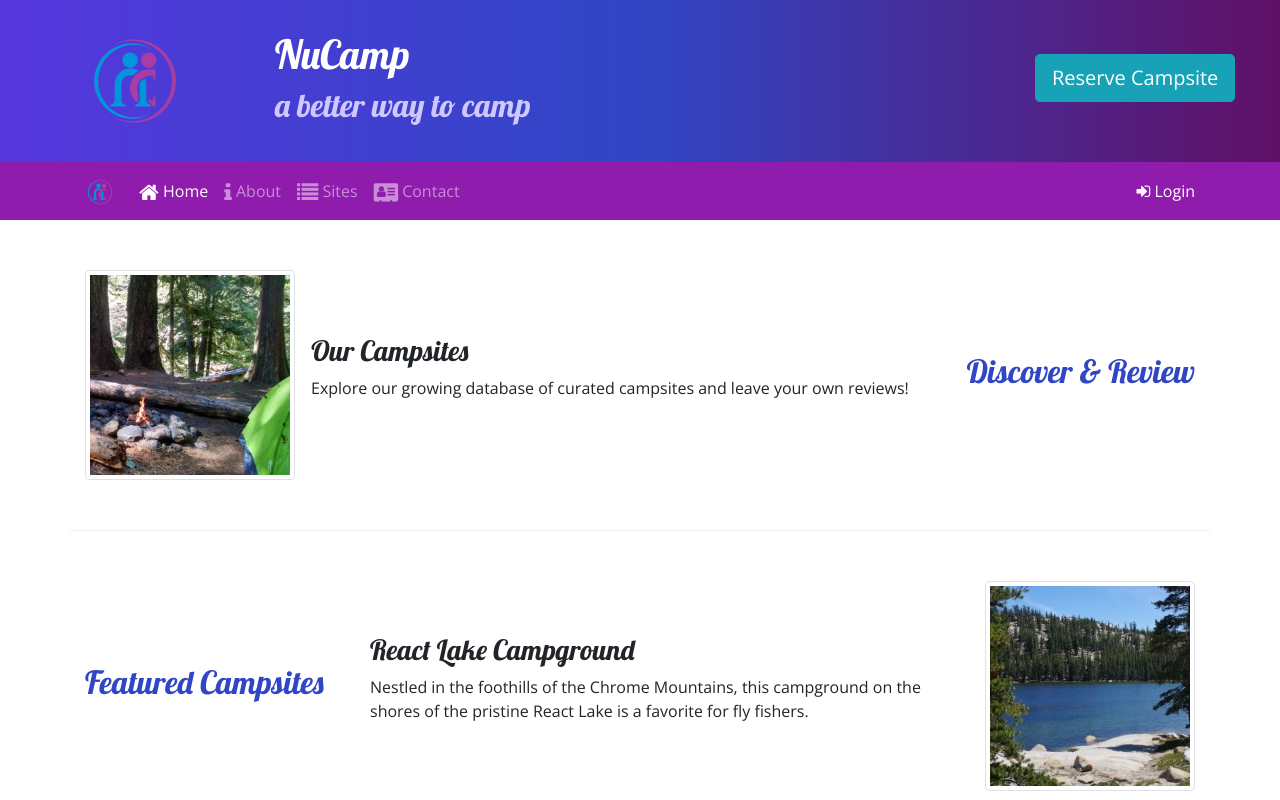
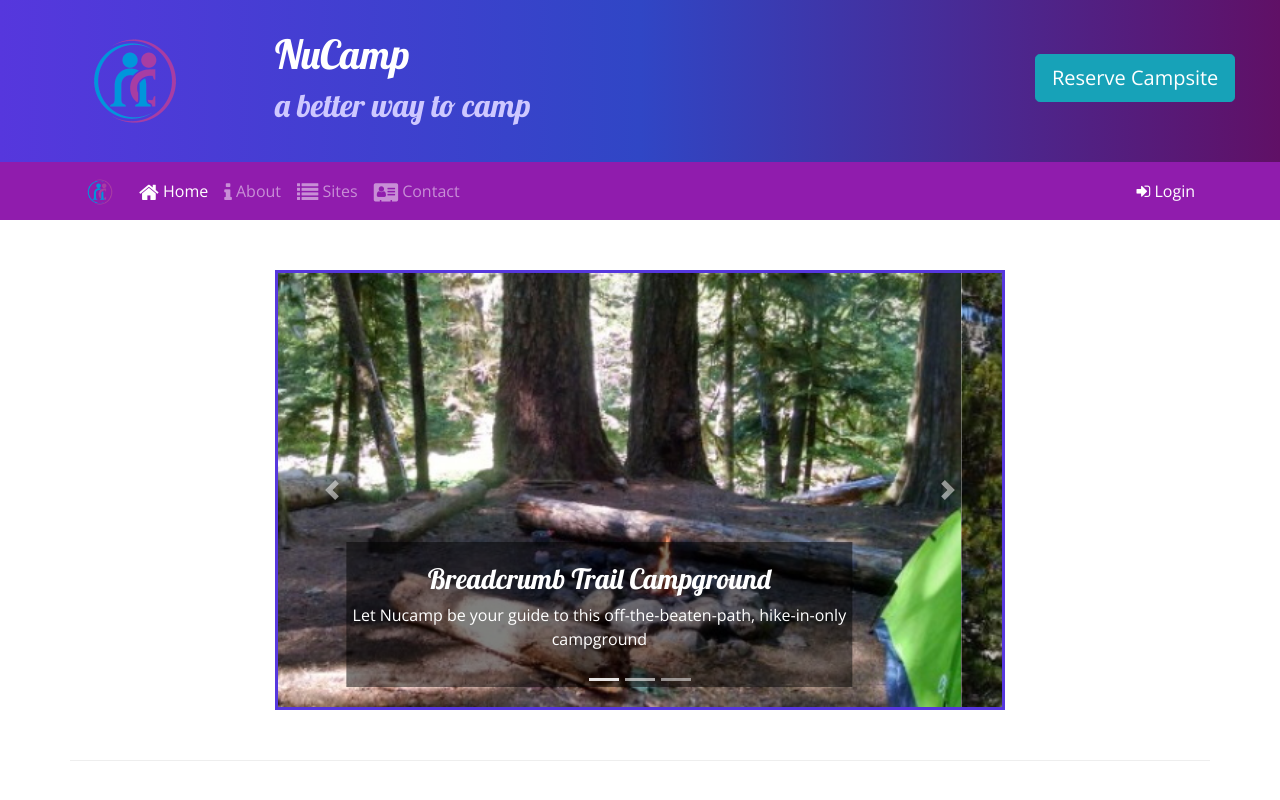
Before and after one commit to Levi-Nichols/NuCampSite, a website: page index.html in a window 1280 px wide. Shown: the top 800 px of the page. Drawn offline with nearby package versions, Linux system fonts and the light colour scheme.

Commit message:
Carousel

```diff
--- a/css/styles.css
+++ b/css/styles.css
@@ -41,3 +41,11 @@ header h2 {
     border-top: none;
     padding: 10px;
 }
+
+.carousel-caption {
+    background-color: rgba(0, 0, 0, 0.5);
+}
+
+.carousel {
+    border: solid #5637DD
+}
--- a/index.html
+++ b/index.html
@@ -95,6 +95,49 @@
     </div>
 
     <div class="container">
+        <div class="row row-content">
+            <div class="col-md-8 mx-auto">
+                <div id="homeCarousel" class="carousel slide" data-ride="carousel">
+                    <ol class="carousel-indicators">
+                        <li data-target="#homeCarousel" data-slide-to="0" class="active"></li>
+                        <li data-target="#homeCarousel" data-slide-to="1"></li>
+                        <li data-target="#homeCarousel" data-slide-to="2"></li>
+                    </ol>
+                    <div class="carousel-inner">
+                        <div class="carousel-item active">
+                            <img class="d-block w-100" src="img/breadcrumb-trail.jpg" alt="Breadcrumb Trail Campgournd" />
+                            <div class="carousel-caption">
+                                <h3>Breadcrumb Trail Campground</h3>
+                                <p class="d-none d-sm-block">Let Nucamp be your guide to this off-the-beaten-path, hike-in-only campground</p>
+                            </div>
+                        </div>
+                        <div class="carousel-item">
+                            <img class="d-block w-100" src="img/react-lake.jpg" alt="React Lake Campground" />
+                            <div class="carousel-caption">
+                                <h3>React Lake Campground</h3>
+                                <p class="d-none d-sm-block">Nestled in the foothills of the Chrome Mountains, this campground on the shores of the pristine React Lake is a favorite for fly fishers</p>
+                            </div>
+                        </div>
+                        <div class="carousel-item">
+                            <img class="d-block w-100" src="img/chrome-river.jpg" alt="Chrome River Campground" />
+                            <div class="carousel-caption">
+                                <h3>Chrome River Campground</h3>
+                                <p class="d-none d-sm-block">Spend a few sunny days and starry nights beneath a canopy of old-growth firs at this enchanting spot by the Chrome River</p>
+                            </div>
+                        </div>
+                    </div>
+                    <a class="carousel-control-prev" href="#homeCarousel" role="button" data-slide="prev">
+                        <span class="carousel-control-prev-icon"></span>
+                        <span class="sr-only">Previous</span>
+                    </a>
+                    <a class="carousel-control-next" href="#homeCarousel" role="button" data-slide="next">
+                        <span class="carousel-control-next-icon"></span>
+                        <span class="sr-only">Next</span>
+                    </a>
+                </div>
+            </div>
+        </div>
+
         <div class="row row-content align-items-center">
             <div class="col-sm-4 order-sm-last col-md-3">
                 <h2 class="text-sm-right">Discover & Review</h2>
```
Also changed, not shown: 1 other file.
